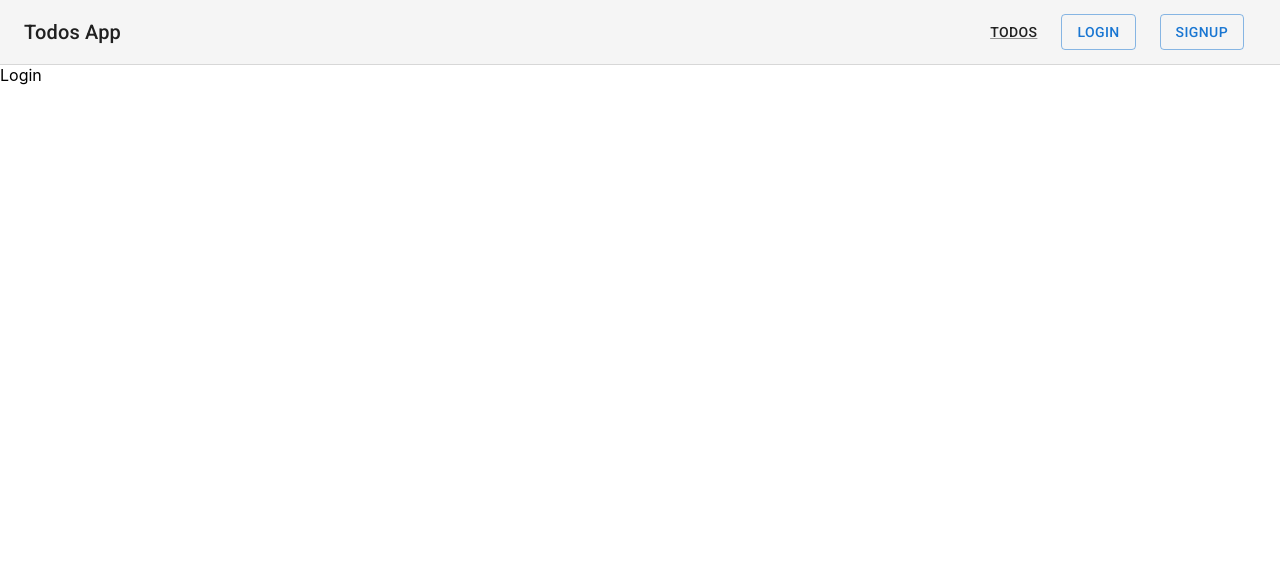
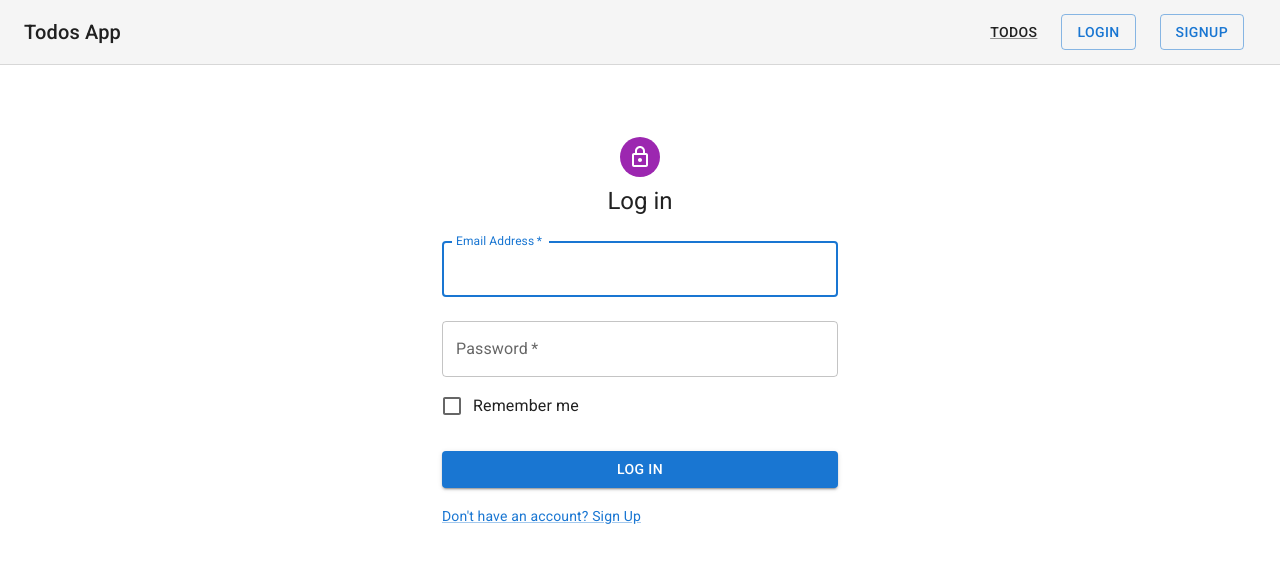
Before and after one commit to chrisw-dev01/app-django-react-todo, a React (Create React App) app in the folder frontend-react/: page /login in a window 1280 px wide. Shown: the top 562 px of the page. Built offline with nearby package versions, Linux system fonts and the light colour scheme.

Commit message:
feat(fe/auth): implement login authentication system

```diff
--- a/frontend-react/src/App.js
+++ b/frontend-react/src/App.js
@@ -22,6 +22,8 @@ import TodosList from './components/todos-list';
 import Login from './components/login';
 import Signup from './components/signup';
 
+import TodoDataService from './services/todos';
+
 
 function App() {
   const [user, setUser] = React.useState(null);
@@ -29,7 +31,21 @@ function App() {
   const [error, setError] = React.useState("");
 
   async function login(user = null){
-    setUser(user);
+    TodoDataService.login(user)
+      // Call backend API login endpoint
+      .then(response => {
+        // Get authorization token
+        setToken(response.data.token);
+        setUser(user.username);
+        // Store in local storage
+        localStorage.setItem('token', response.data.token);
+        localStorage.setItem('user', user.username);
+        setError("");
+      })
+      .catch( e => {
+        console.log('login', e);
+          setError(e.toString());
+      });
   }
 
   async function logout(){
--- a/frontend-react/src/components/login.js
+++ b/frontend-react/src/components/login.js
@@ -1,4 +1,4 @@
-import * as React from 'react';
+import React, { useState } from 'react';
 import Avatar from '@mui/material/Avatar';
 import Button from '@mui/material/Button';
 import CssBaseline from '@mui/material/CssBaseline';
@@ -14,11 +14,111 @@ import Container from '@mui/material/Container';
 import { createTheme, ThemeProvider } from '@mui/material/styles';
 
 
-function Login() {
+const theme = createTheme();
+
+const Login = props => {
+  // Create username and password state variables
+  // Default to empty strings
+  const [username, setUsername] = useState("");
+  const [password, setPassword] = useState("");
+
+  // const onChangeUsername = e => {
+  //   const username = e.target.value;
+  //   setUsername(username);
+  // }
+
+  // const onChangePassword = e => {
+  //   const password = e.target.value;
+  //   setPassword(password);
+  // }
+
+  const handleSubmit = (event) => {
+    event.preventDefault();
+    const data = new FormData(event.currentTarget);
+
+    console.log({
+      username: data.get('email'),
+      password: data.get('password'),
+    });
+
+    setUsername(data.get('email'));
+    setPassword(data.get('password'));
+
+    login()
+  };
+
+  const login = () => {
+    props.login({username: username, password: password});
+    props.history.push('/');
+  }
+
   return (
-    <div>
-      Login
-    </div>
+    <ThemeProvider theme={theme}>
+      <Container component="main" maxWidth="xs">
+        <CssBaseline />
+        <Box
+          sx={{
+            marginTop: 8,
+            display: 'flex',
+            flexDirection: 'column',
+            alignItems: 'center',
+          }}
+        >
+          <Avatar sx={{ m: 1, bgcolor: 'secondary.main' }}>
+            <LockOutlinedIcon />
+          </Avatar>
+          <Typography component="h1" variant="h5">
+            Log in
+          </Typography>
+          <Box component="form" onSubmit={handleSubmit} noValidate sx={{ mt: 1 }}>
+            <TextField
+              margin="normal"
+              required
+              fullWidth
+              id="email"
+              label="Email Address"
+              name="email"
+              autoComplete="email"
+              autoFocus
+            />
+            <TextField
+              margin="normal"
+              required
+              fullWidth
+              name="password"
+              label="Password"
+              type="password"
+              id="password"
+              autoComplete="current-password"
+            />
+            <FormControlLabel
+              control={<Checkbox value="remember" color="primary" />}
+              label="Remember me"
+            />
+            <Button
+              type="submit"
+              fullWidth
+              variant="contained"
+              sx={{ mt: 3, mb: 2 }}
+            >
+              Log In
+            </Button>
+            <Grid container>
+              {/* <Grid item xs>
+                <Link href="#" variant="body2">
+                  Forgot password?
+                </Link>
+              </Grid> */}
+              <Grid item>
+                <Link href="#" variant="body2">
+                  {"Don't have an account? Sign Up"}
+                </Link>
+              </Grid>
+            </Grid>
+          </Box>
+        </Box>
+      </Container>
+    </ThemeProvider>
   );
 }
 
```
Also changed, not shown: 1 other file (tests, documents, lock files or other folders).
